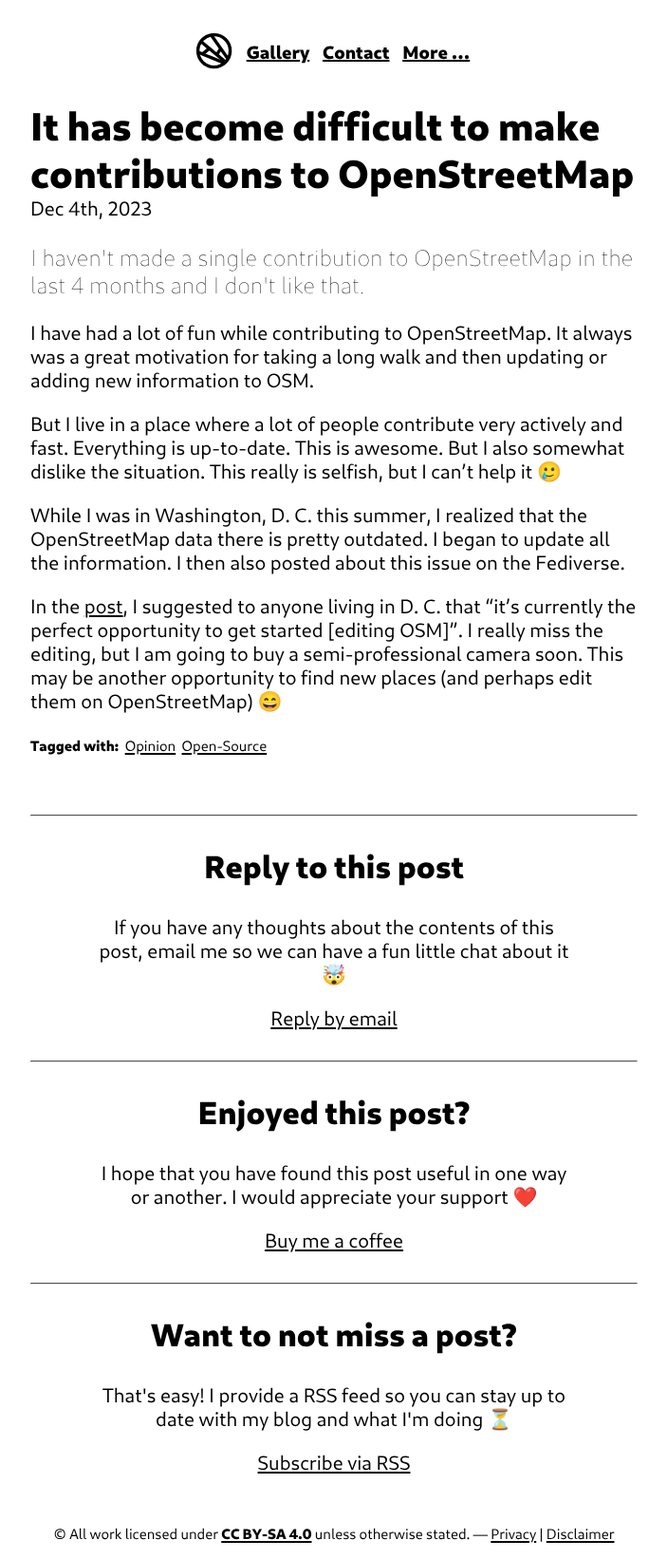
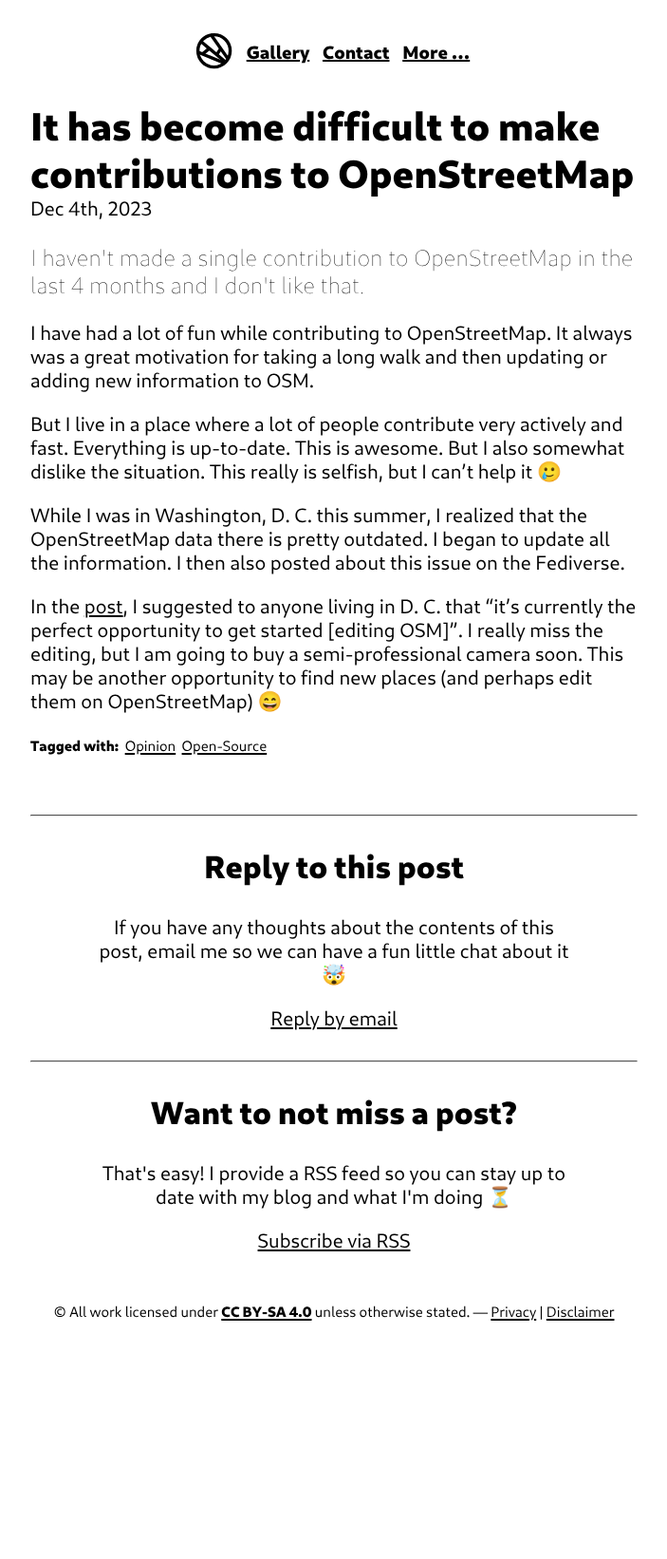
Before and after one commit to konstantintutsch/website, a Jekyll site: the page built from _posts/2023-12-04-it-has-become-difficult-to-make-contributions-to-openstreetmap.md, in a window 1280 px wide. Shown: the whole page at 95% size, without its empty margins (288-991 px from the left). Built offline with Jekyll 4.4.1, drawn with Linux system fonts in a browser that asks for light colours; after the commit the page ends 1408 px from its top, so only the background shows below that; some of the changed lines change nothing that is shown.

Commit message:
Remove Buy me a coffee info box from posts

```diff
--- a/_layouts/post.html
+++ b/_layouts/post.html
@@ -14,6 +14,4 @@
 
 {% include info.html heading="Reply to this post" text="If you have any thoughts about the contents of this post, email me so we can have a fun little chat about it 🤯" link_id="mail" link_name="Reply by email" link_extra=page.subject %}
 
-{% include info.html heading="Enjoyed this post?" text="I hope that you have found this post useful in one way or another. I would appreciate your support ❤️" link_id="ko-fi" link_name="Buy me a coffee" %}
-
 {% include info.html heading="Want to not miss a post?" text="That's easy! I provide a RSS feed so you can stay up to date with my blog and what I'm doing ⏳" link='<a href="/feed.xml">Subscribe via RSS</a>' %}
```
